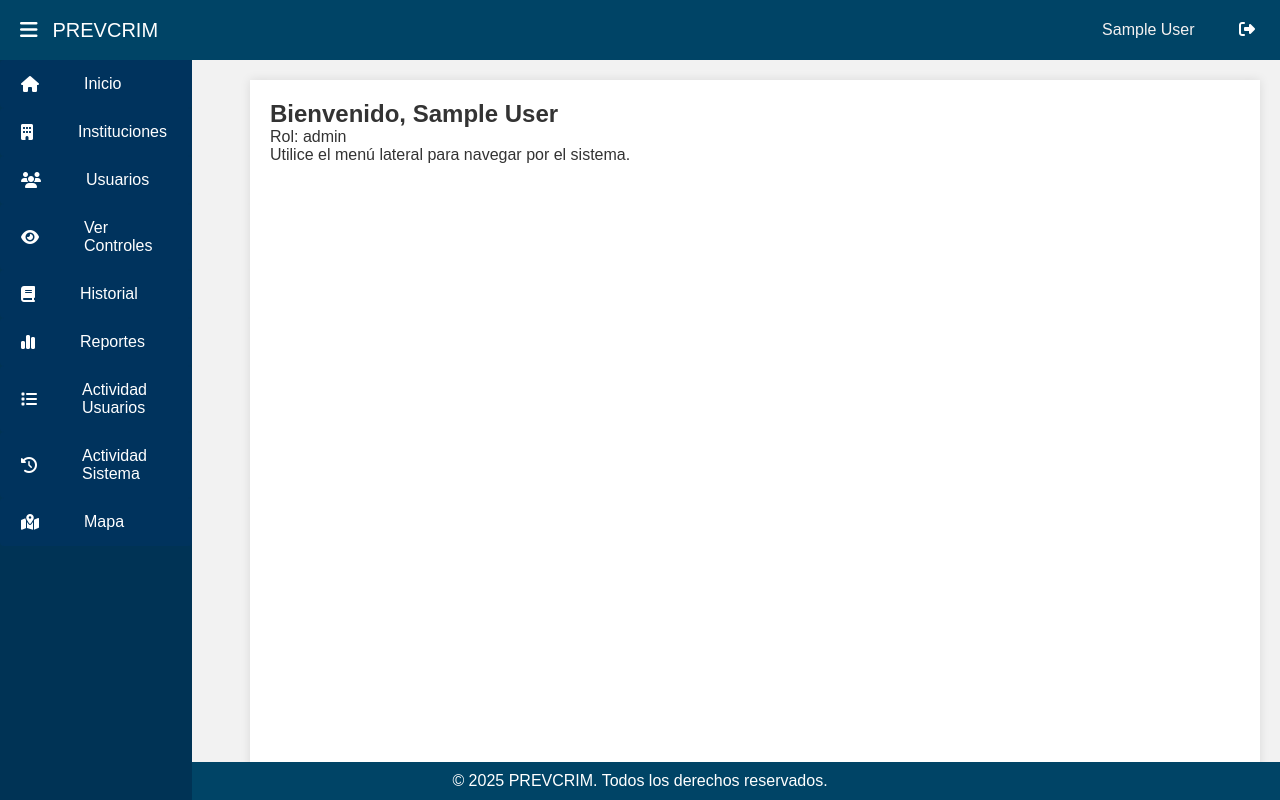
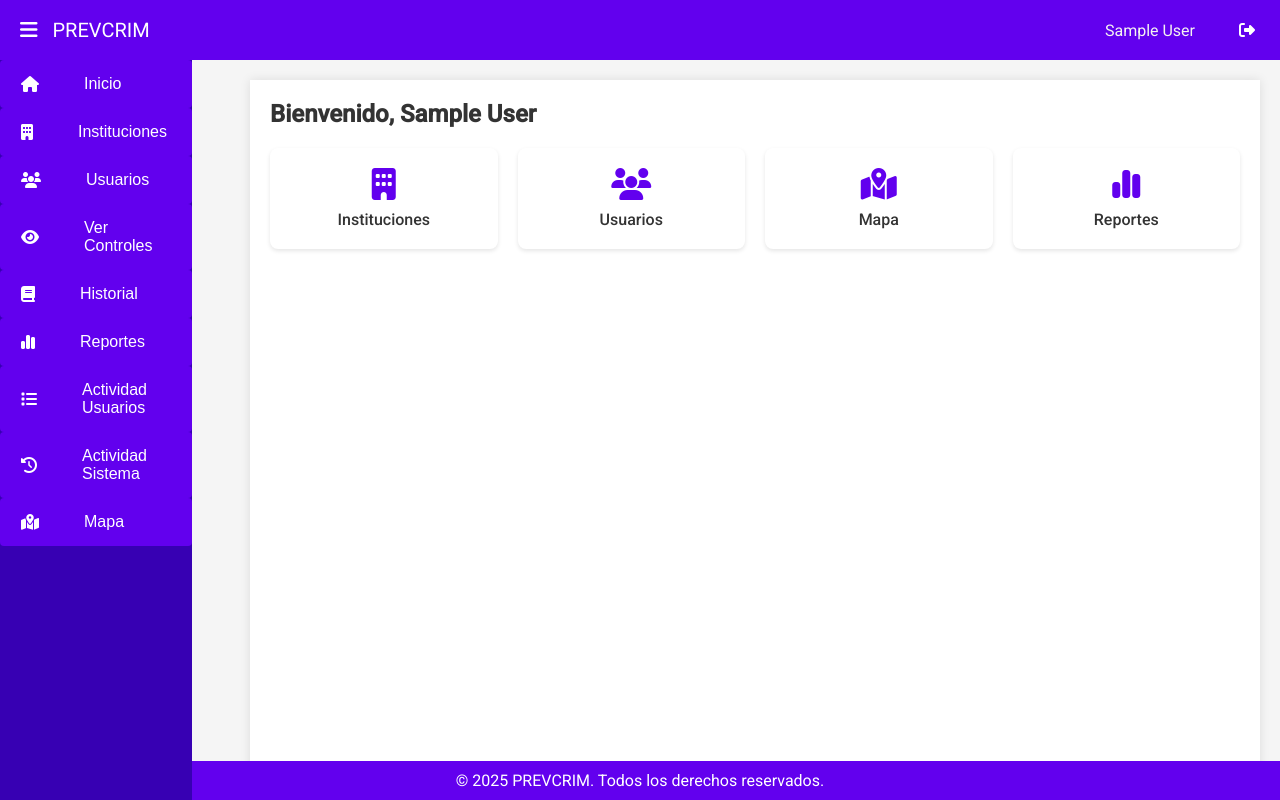
Before and after one commit to Nkspl/Prevcrim-master, a PHP site: page /dashboard.php in a window 1280 px wide. Run offline with PHP 8.4, Linux system fonts and the light colour scheme; the visitor is signed in with stand-in values (Sample User, id 1).

Commit message:
Update UI with Material Design dashboard

```diff
--- a/css/style.css
+++ b/css/style.css
@@ -1,3 +1,5 @@
+@import url("https://fonts.googleapis.com/css2?family=Roboto:wght@300;400;500&display=swap");
+:root{--primary-color:#6200ee;--secondary-color:#03dac6;--background-color:#f5f5f5;--surface-color:#fff;--text-color:#333;}
 /* css/style.css */
 
 /* Reset global */
@@ -8,9 +10,9 @@
   }
   html, body {
     height: 100%;
-    font-family: Arial, sans-serif;
-    background-color: #f2f2f2;
-    color: #333;
+    font-family: "Roboto", sans-serif;
+    background-color: var(--background-color);
+    color: var(--text-color);
   }
 
   /* Header (Encabezado) */
@@ -18,7 +20,7 @@
     position: fixed;
     top: 0; left: 0; right: 0;
     height: 60px;
-    background: #004466;
+    background: var(--primary-color);
     display: flex;
     align-items: center;
     padding: 0 20px;
@@ -92,7 +94,7 @@
     position: fixed;
     top: 60px; left: 0; bottom: 0;
     width: 15%;
-    background: #003355;
+    background: #3700b3;
     overflow-y: auto;
     transition: transform 0.3s ease;
     z-index: 1100; /* sobreponer el contenido principal */
@@ -108,7 +110,7 @@
     margin: 0px auto;
     padding: 15px;
     border: none;
-    background: #00335d;
+    background: var(--primary-color);
     color: #fff;
     font-size: 16px;
     text-align: left;
@@ -128,7 +130,7 @@
  /* se mueve 5px hacia la derecha */
  transform: translateX(5px);
  /* oscurece ligeramente el fondo al pasar el mouse */
- background-color: #0066aa;
+ background-color: #3700b3;
 }
 
 
@@ -141,7 +143,7 @@
   .content {
     flex: 1;
     margin: 80px 20px 20px 250px;
-    background: #fff;
+    background: var(--surface-color);
     padding: 20px;
     box-shadow: 0 0 10px rgba(0,0,0,0.1);
   }
@@ -174,7 +176,7 @@
   form button {
     margin-top: 20px;
     padding: 10px;
-    background: #004466;
+    background: var(--primary-color);
     color: #fff;
     border: none;
     border-radius: 4px;
@@ -203,14 +205,14 @@
   padding: 6px 12px;
   font-size: 14px;
   border: none;
-  background-color: #004466;
+  background-color: var(--primary-color);
   color: #fff;
   border-radius: 4px;
   cursor: pointer;
   transition: background-color 0.2s ease;
 }
 .map-search button:hover {
-  background-color: #005599;
+  background-color: #6200ee;
 }
 
 
@@ -236,7 +238,7 @@
     width: 100%;
     text-align: center;
     padding: 10px;
-    background-color: #004466;
+    background-color: var(--primary-color);
     color: #fff;
     z-index: 1000;        /* Asegura que se sitúe sobre otros elementos */
 }
@@ -278,7 +280,7 @@ padding: 0 0.5rem;
 flex-shrink: 0;
 margin-top: -2.5%;
 height: 32px;
-background-color: #004466;
+background-color: var(--primary-color);
 cursor: pointer;
 transition: background-color 0.2s ease;
 padding: 0 1rem;
@@ -294,8 +296,8 @@ padding: 0 1rem;
 }
 
 .delincuente-card {
-  background: #f8f8f9;
-  border: 5px solid #004466;
+  background: var(--surface-color);
+  border: 5px solid var(--primary-color);
   border-radius: 12px;
   box-shadow: 0 2px 4px rgba(0,0,0,0.1);
   width: 32%;
@@ -322,10 +324,10 @@ padding: 0 1rem;
 }
 
 .Actuali{
-  background-color:#004466;
+  background-color:var(--primary-color);
    border-radius: 4px;
    color:#f6f6f8;
-   border: 3px solid #004466;
+   border: 3px solid var(--primary-color);
 }
 
 /* ==== Search form on listado_delincuentes.php ==== */
@@ -355,3 +357,74 @@ padding: 0 1rem;
   top: -20px; /* stay below the fixed header */
   left: 0;
 }
+/* Login screen */
+.login-container {
+  width: 320px;
+  margin: 100px auto;
+  background: var(--surface-color);
+  padding: 20px;
+  border-radius: 8px;
+  box-shadow: 0 2px 6px rgba(0,0,0,0.15);
+}
+.login-container h2 {
+  text-align: center;
+  margin-bottom: 20px;
+  color: var(--primary-color);
+}
+.login-container .form-group {
+  margin-bottom: 15px;
+  display: flex;
+  flex-direction: column;
+}
+.login-container .form-group input {
+  padding: 8px;
+  font-size: 14px;
+  border: 1px solid #ccc;
+  border-radius: 4px;
+}
+.login-container button {
+  width: 100%;
+  padding: 10px;
+  background: var(--primary-color);
+  color: #fff;
+  border: none;
+  border-radius: 4px;
+  font-size: 16px;
+  cursor: pointer;
+}
+.login-container .error {
+  color: red;
+  text-align: center;
+  margin-bottom: 15px;
+}
+
+/* Dashboard cards */
+.dashboard-cards {
+  display: flex;
+  flex-wrap: wrap;
+  gap: 20px;
+  margin-top: 20px;
+}
+.dashboard-card {
+  flex: 1 0 220px;
+  background: var(--surface-color);
+  border-radius: 8px;
+  box-shadow: 0 2px 4px rgba(0,0,0,0.1);
+  padding: 20px;
+  text-align: center;
+  color: var(--text-color);
+  text-decoration: none;
+  transition: box-shadow 0.2s ease;
+}
+.dashboard-card:hover {
+  box-shadow: 0 4px 8px rgba(0,0,0,0.15);
+}
+.dashboard-card i {
+  font-size: 32px;
+  color: var(--primary-color);
+  margin-bottom: 10px;
+}
+.dashboard-card span {
+  display: block;
+  font-weight: 500;
+}
--- a/dashboard.php
+++ b/dashboard.php
@@ -6,13 +6,35 @@ if (!isset($_SESSION['user_id'])) {
     exit();
 }
 require_once 'config.php';
+
+$cards = [];
+if ($_SESSION['rol'] === 'admin') {
+    $cards[] = ['admin/gestion_instituciones.php', 'fa-building', 'Instituciones'];
+    $cards[] = ['admin/gestion_usuarios.php', 'fa-users', 'Usuarios'];
+}
+if ($_SESSION['rol'] === 'jefe_zona') {
+    $cards[] = ['jefe/gestion_usuarios.php', 'fa-users', 'Usuarios de Zona'];
+    $cards[] = ['jefe/gestion_sectores.php', 'fa-map', 'Sectores'];
+}
+if ($_SESSION['rol'] === 'operador') {
+    $cards[] = ['operador/registro_delincuente.php', 'fa-user-plus', 'Registrar Delincuente'];
+    $cards[] = ['operador/listado_delincuentes.php', 'fa-user-group', 'Delincuentes'];
+}
+$cards[] = ['mapa_delincuentes.php', 'fa-map-location-dot', 'Mapa'];
+$cards[] = ['reportes.php', 'fa-chart-simple', 'Reportes'];
 ?>
 <?php include('inc/header.php'); ?>
 <div class="wrapper">
   <div class="content">
     <h2>Bienvenido, <?php echo htmlspecialchars($_SESSION['nombre']); ?></h2>
-    <p>Rol: <?php echo htmlspecialchars($_SESSION['rol']); ?></p>
-    <p>Utilice el menú lateral para navegar por el sistema.</p>
+    <div class="dashboard-cards">
+      <?php foreach ($cards as $card): ?>
+        <a class="dashboard-card" href="/<?php echo $card[0]; ?>">
+          <i class="fa-solid <?php echo $card[1]; ?>"></i>
+          <span><?php echo $card[2]; ?></span>
+        </a>
+      <?php endforeach; ?>
+    </div>
   </div>
   <?php include('inc/footer.php'); ?>
 </div>
```
Also changed, not shown: index.php (+0 -45 lines).
